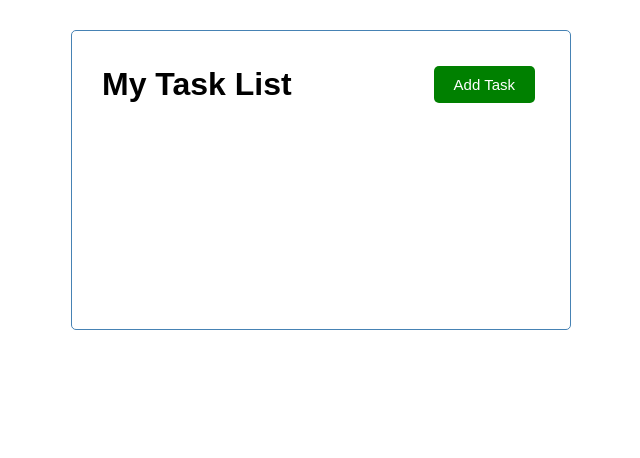
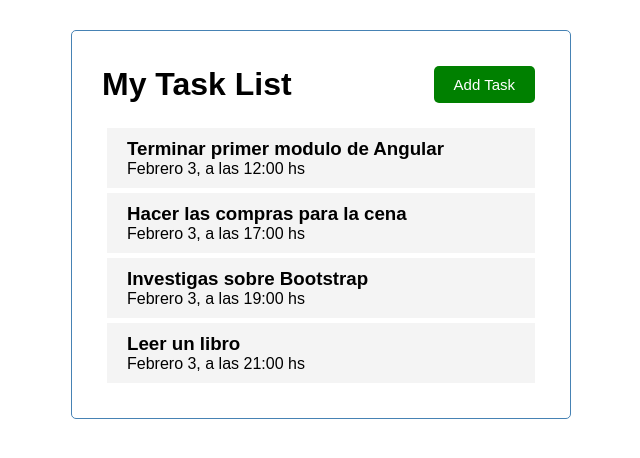
Before and after one commit to BelenSn/taskList, an Angular app: page / in a window 1280 px wide. Shown: the top 458 px of the page, without its empty margins (319-959 px from the left). Built offline with nearby package versions, Linux system fonts and the light colour scheme.

Commit message:
Lista de items

```diff
--- a/src/app/app.component.html
+++ b/src/app/app.component.html
@@ -1,3 +1,4 @@
 <div class="container">
     <app-header></app-header>
+    <app-tasks></app-tasks>
 </div>
--- a/src/app/app.module.ts
+++ b/src/app/app.module.ts
@@ -4,12 +4,16 @@
 import { AppComponent } from './app.component';
 import { HeaderComponent } from './components/header/header.component';
 import { ButtonComponent } from './components/button/button.component';
+import { TasksComponent } from './components/tasks/tasks.component';
+import { TasksItemComponent } from './components/tasks-item/tasks-item.component';
 
 @NgModule({
   declarations: [
     AppComponent,
     HeaderComponent,
-    ButtonComponent
+    ButtonComponent,
+    TasksComponent,
+    TasksItemComponent
   ],
   imports: [
     BrowserModule
--- /dev/null
+++ b/src/app/components/tasks-item/tasks-item.component.css
@@ -0,0 +1,16 @@
+.task{
+    background-color: #f4f4f4;
+    margin: 5px;
+    padding: 10px 20px;
+    cursor: pointer;
+}
+
+.task.reminder{
+    border-left: 5px solid green;
+}
+
+.task h3{
+    display: flex;
+    align-items: center;
+    justify-content: space-between;
+}
--- /dev/null
+++ b/src/app/components/tasks-item/tasks-item.component.html
@@ -0,0 +1,4 @@
+<div class= "task">
+    <h3>{{task.text}}</h3>
+    <a>{{task.day}}</a>
+</div>
--- /dev/null
+++ b/src/app/components/tasks-item/tasks-item.component.ts
@@ -0,0 +1,18 @@
+import { Component, OnInit, Input } from '@angular/core';
+import { Task } from '../../Task';
+import { TASKS } from '../../mock-tasks';
+
+@Component({
+  selector: 'app-tasks-item',
+  templateUrl: './tasks-item.component.html',
+  styleUrls: ['./tasks-item.component.css']
+})
+export class TasksItemComponent implements OnInit {
+
+  @Input() task: Task = TASKS[0]
+  constructor() { }
+
+  ngOnInit(): void {
+  }
+
+}
--- /dev/null
+++ b/src/app/components/tasks/tasks.component.html
@@ -0,0 +1,4 @@
+<app-tasks-item *ngFor = "let task of tasks" [task] = "task">
+
+
+</app-tasks-item>
--- /dev/null
+++ b/src/app/components/tasks/tasks.component.ts
@@ -0,0 +1,18 @@
+import { Component, OnInit } from '@angular/core';
+import { Task } from '../../Task';
+import { TASKS } from '../../mock-tasks';
+
+@Component({
+  selector: 'app-tasks',
+  templateUrl: './tasks.component.html',
+  styleUrls: ['./tasks.component.css']
+})
+export class TasksComponent implements OnInit {
+
+  tasks : Task [] = TASKS;
+  constructor() { }
+
+  ngOnInit(): void {
+  }
+
+}
```
Also changed, not shown: src/app/components/tasks/tasks.component.css (added).
